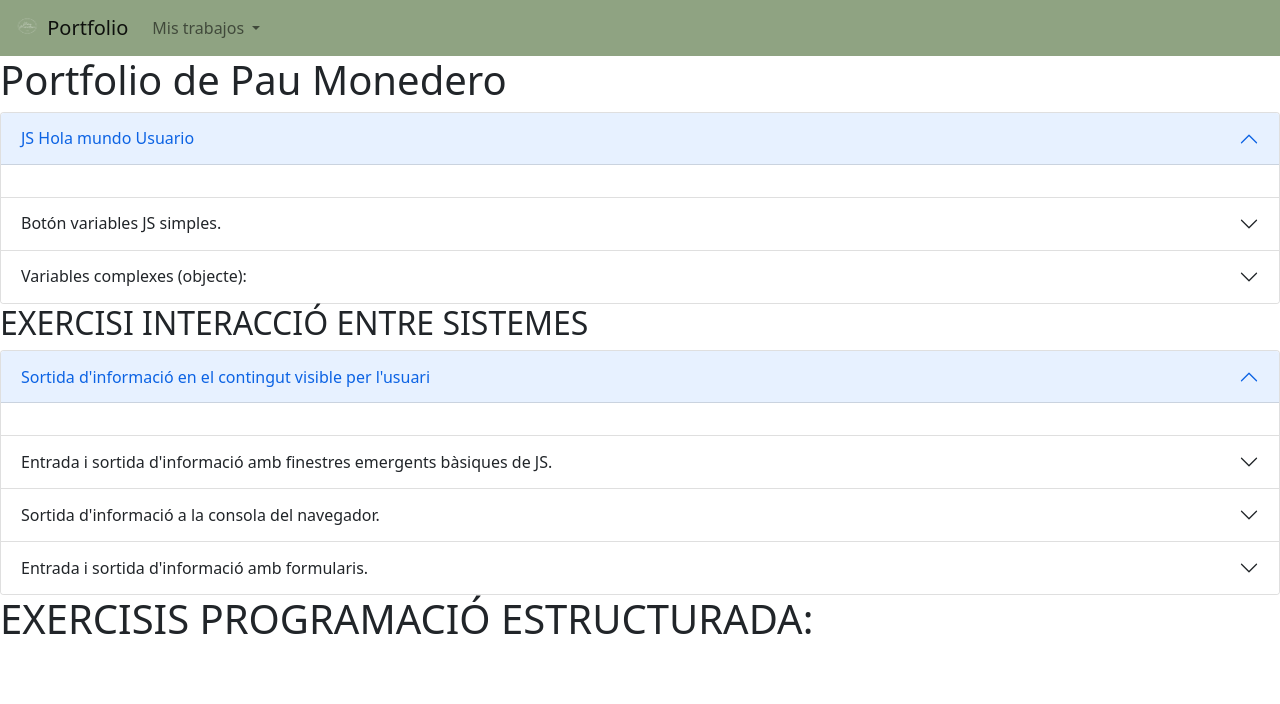
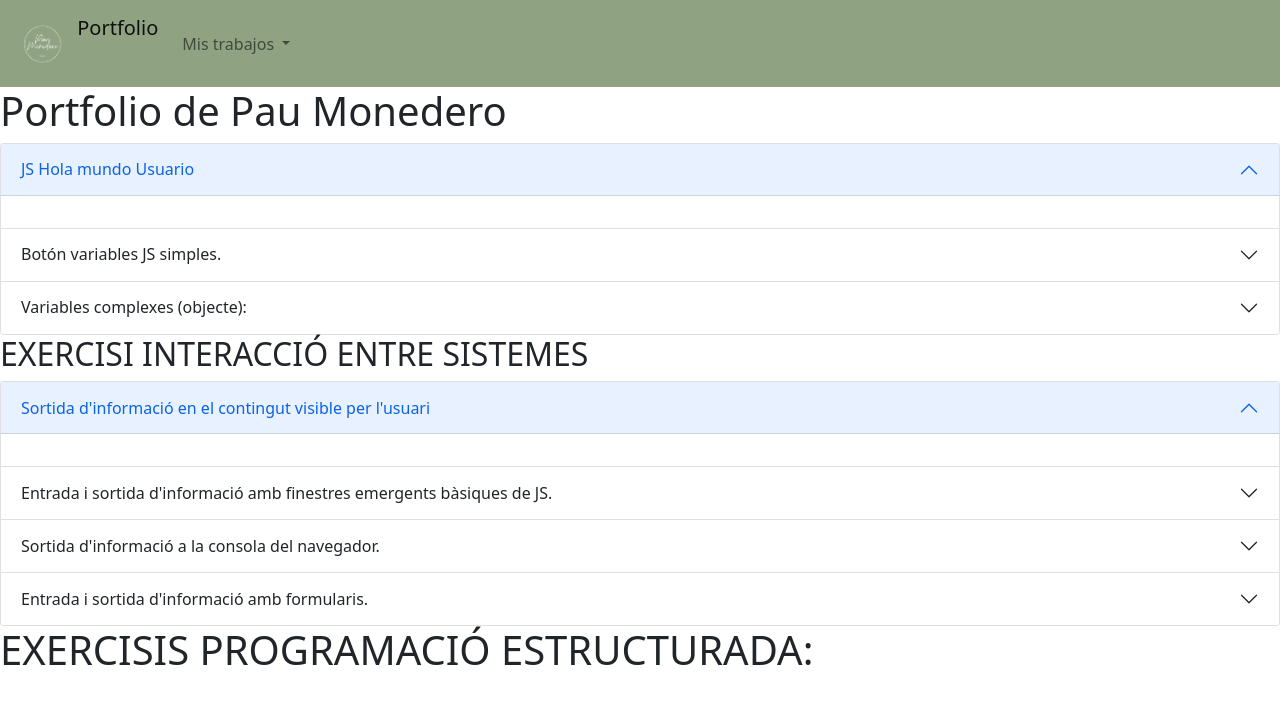
Before and after one commit to paumonedero/paumonedero.github.io, a plain HTML site: page index.html in a window 1280 px wide. Drawn offline with nearby package versions, Linux system fonts and the light colour scheme; a script that the page names is missing.

Commit message:
change logo size

```diff
--- a/index.html
+++ b/index.html
@@ -18,7 +18,7 @@
   <nav class="navbar sticky-top navbar-expand-lg navbar-light">
     <div class="container-fluid">
       <a class="navbar-brand" href="index.html">
-          <img src="webAppEnBlanc/media/logo.png" alt="Logo Pau Monedero" width="30" height="24" class="d-inline-block align-text-top">
+          <img src="webAppEnBlanc/media/logo.png" alt="Logo Pau Monedero" width="60" height="60" class="d-inline-block align-text-top">
       Portfolio</a>
       <button class="navbar-toggler" type="button" data-bs-toggle="collapse" data-bs-target="#navbarNavDropdown" aria-controls="navbarNavDropdown" aria-expanded="false" aria-label="Toggle navigation">
         <span class="navbar-toggler-icon"></span>
```
